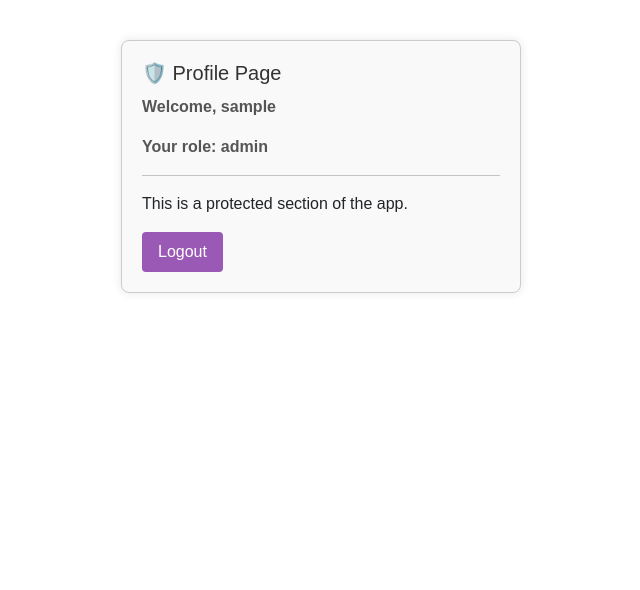
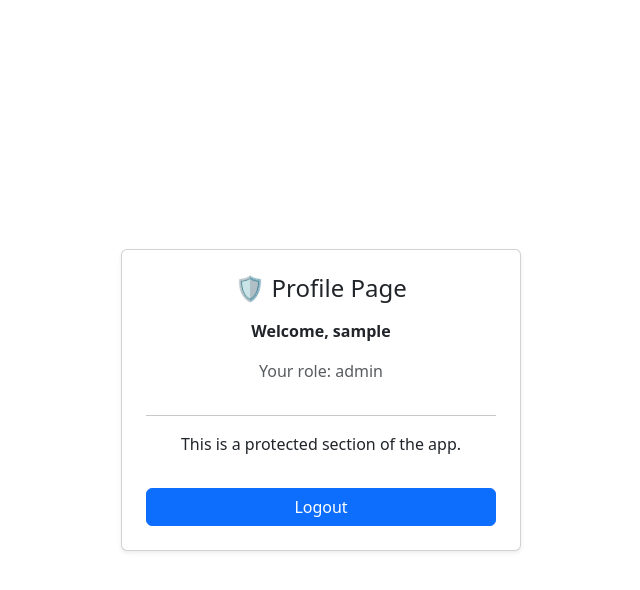
Before and after one commit to mehr64/hr_system, a React (Create React App) app in the folder frontend/: page /profile in a window 1280 px wide. Shown: the top 590 px of the page, without its empty margins (319-959 px from the left). Built offline with nearby package versions, Linux system fonts and the light colour scheme; sample sign-in values are in the browser's storage.

Commit message:
improve UI1

```diff
--- a/frontend/src/AdminDashboard.js
+++ b/frontend/src/AdminDashboard.js
@@ -1,7 +1,9 @@
 import React, { useEffect, useState } from 'react';
+import { useNavigate } from 'react-router-dom';
 import axios from 'axios';
 
 function AdminDashboard() {
+  const navigate = useNavigate();
   const [employees, setEmployees] = useState([]);
   const [editingEmployee, setEditingEmployee] = useState(null);
   const [formData, setFormData] = useState({
@@ -19,6 +21,11 @@ function AdminDashboard() {
     department: '',
     salary: ''
   });
+  const handleLogout = () => {
+  localStorage.removeItem('token');
+  navigate('/');
+};
+
 
   const token = localStorage.getItem('token');
 
@@ -111,6 +118,10 @@ function AdminDashboard() {
   return (
     <div className="container mt-4">
       <h2 className="mb-4">Employee Management</h2>
+      {/*logout link*/}
+      <button onClick={handleLogout} className="btn btn-outline-danger float-end">
+         Logout
+      </button>
 
       {/* Add Employee */}
       <div className="card mb-4">
--- a/frontend/src/Login.js
+++ b/frontend/src/Login.js
@@ -2,6 +2,7 @@ import { useState } from 'react';
 import { useNavigate } from 'react-router-dom';
 import axios from 'axios';
 import { jwtDecode } from 'jwt-decode';
+import 'bootstrap/dist/css/bootstrap.min.css';
 
 function Login() {
   const [username, setUsername] = useState('');
@@ -25,30 +26,43 @@ function Login() {
       } else {
         navigate('/profile');
       }
-
     } catch (err) {
       setMessage('Login failed. Check your credentials.');
     }
   };
 
   return (
-    <div>
-      <h2>Login</h2>
+    <div className="container d-flex justify-content-center align-items-center" style={{ height: '100vh' }}>
+      <div className="card p-4 shadow" style={{ width: '100%', maxWidth: '400px' }}>
+        <h3 className="text-center mb-4">Login</h3>
+
+        <div className="mb-3">
           <input
+            className="form-control"
             placeholder="Username"
             value={username}
             onChange={e => setUsername(e.target.value)}
           />
-      <br />
+        </div>
+
+        <div className="mb-3">
           <input
+            className="form-control"
+            type="password"
             placeholder="Password"
-        type="password"
             value={password}
             onChange={e => setPassword(e.target.value)}
           />
-      <br />
-      <button onClick={handleLogin}>Login</button>
-      <p>{message}</p>
+        </div>
+
+        <button className="btn btn-primary w-100 mb-3" onClick={handleLogin}>Login</button>
+
+        {message && (
+          <div className="alert alert-danger text-center p-2" role="alert">
+            {message}
+          </div>
+        )}
+      </div>
     </div>
   );
 }
--- a/frontend/src/Profile.js
+++ b/frontend/src/Profile.js
@@ -1,6 +1,6 @@
 import { useNavigate } from 'react-router-dom';
 import { jwtDecode } from 'jwt-decode';
-import './Profile.css'
+import 'bootstrap/dist/css/bootstrap.min.css';
 
 function Profile() {
   const navigate = useNavigate();
@@ -18,23 +18,25 @@ function Profile() {
     }
   }
 
-
   const handleLogout = () => {
     localStorage.removeItem('token');
     navigate('/');
   };
 
   return (
-    <div className="profile-container">
-      <h2 className="profile-title">🛡️ Profile Page</h2>
-      <p className="profile-user">Welcome, {username}</p>
-      <p className="profile-user">Your role: {role}</p>
-      <hr />
-      <p>This is a protected section of the app.</p>
-      <button onClick={handleLogout} className="profile-btn">Logout</button>
+    <div className="container d-flex justify-content-center align-items-center" style={{ minHeight: '100vh' }}>
+      <div className="card p-4 shadow-sm" style={{ maxWidth: '400px', width: '100%' }}>
+        <h4 className="text-center mb-3">🛡️ Profile Page</h4>
+        <p className="text-center fw-bold">Welcome, {username}</p>
+        <p className="text-center text-muted">Your role: {role}</p>
+        <hr />
+        <p className="text-center">This is a protected section of the app.</p>
+        <button className="btn btn-primary w-100 mt-3" onClick={handleLogout}>
+          Logout
+        </button>
+      </div>
     </div>
   );
-
 }
 
 export default Profile;
```
Also changed, not shown: 1 other file (tests, documents, lock files or other folders). Lines whose indentation alone changed are shown as unchanged.
